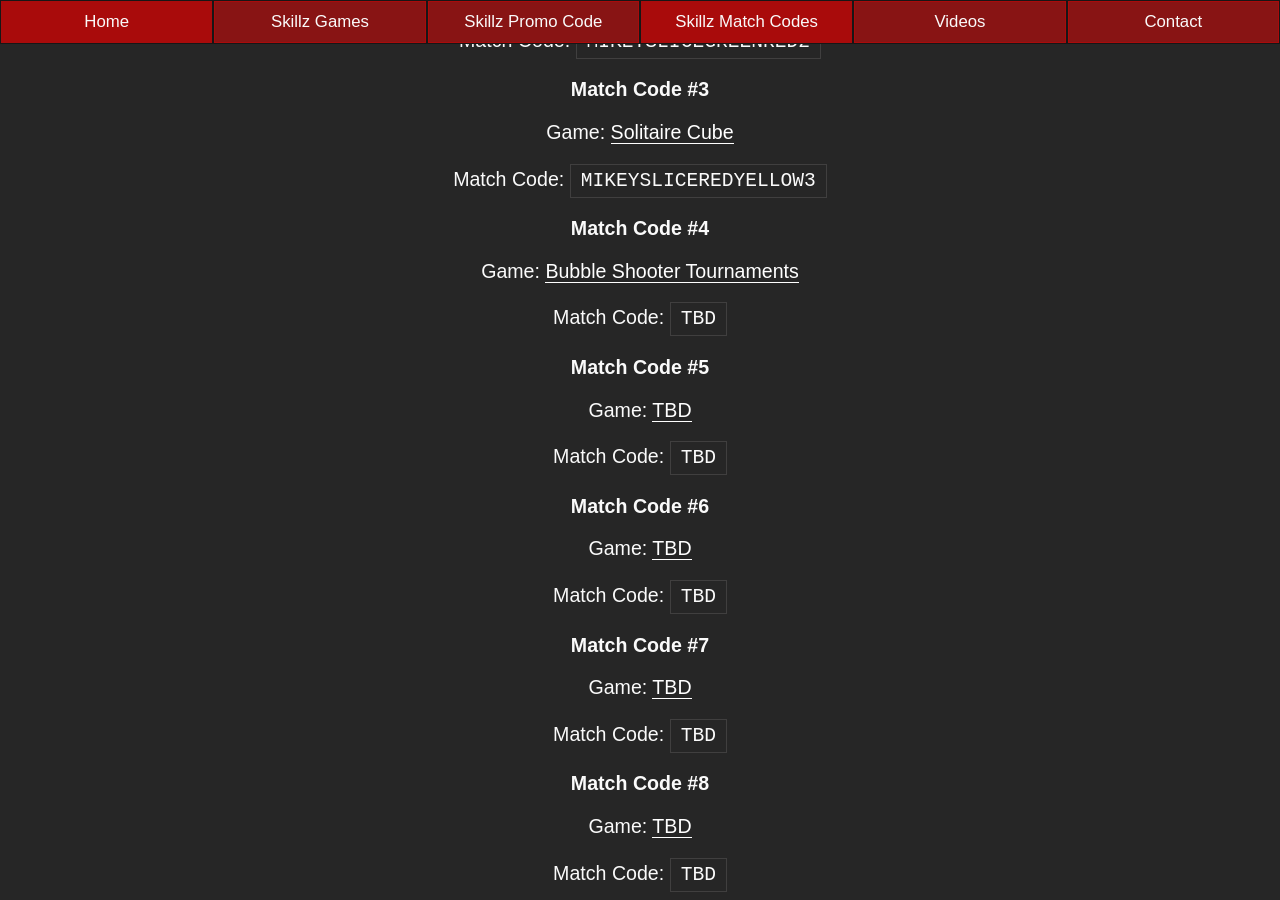
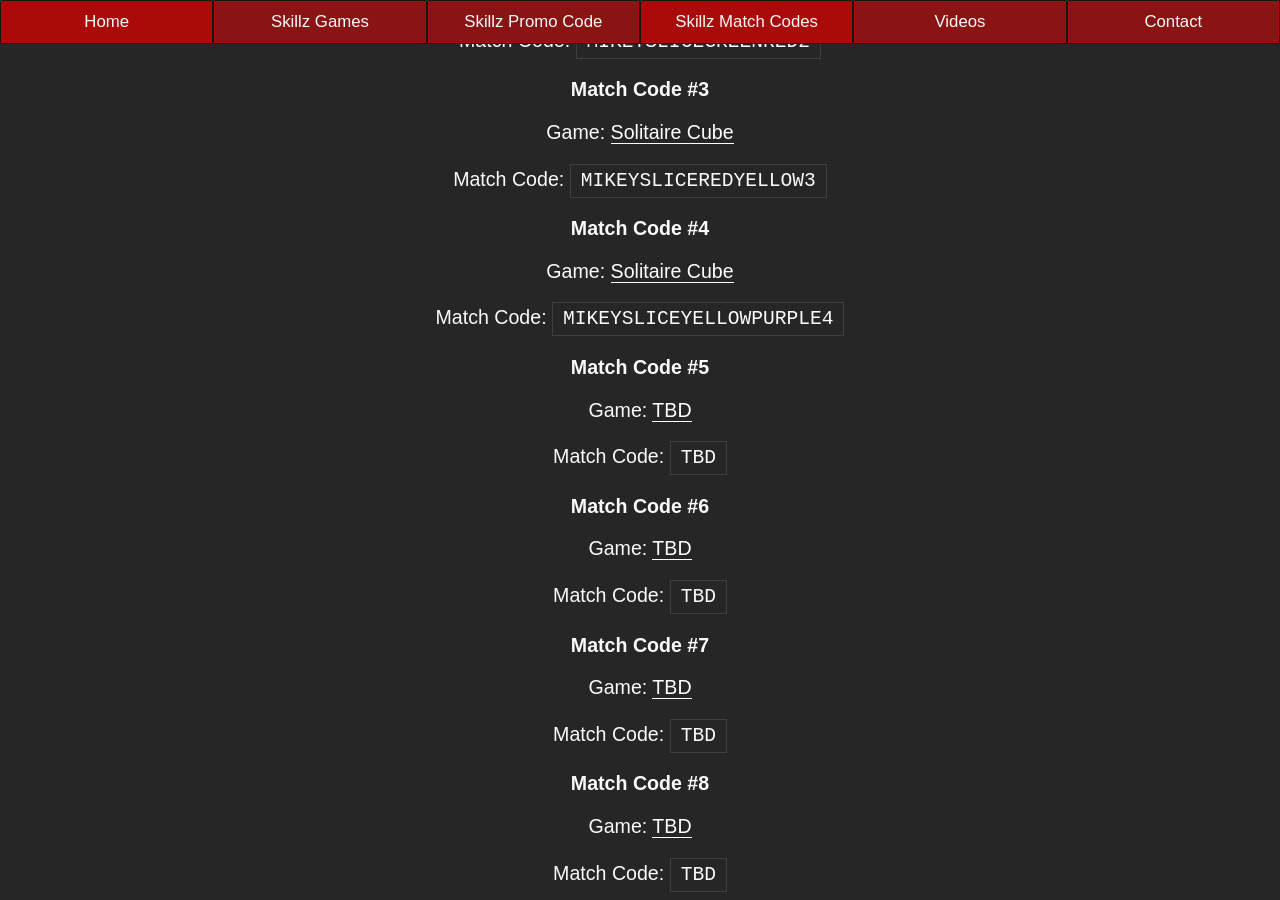
Before and after one commit to mikeyslice/esports-medium, a Jekyll site: the page built from skillz-match-codes.md, in a window 1280 px wide and 900 px high, scrolled down 3521 px. Built offline with Jekyll 4.4.1, drawn with Linux system fonts in a browser that asks for light colours.

Commit message:
Update Skillz Match Codes “skillz-match-codes”

```diff
--- a/_includes/pages/skillz-match-codes.html
+++ b/_includes/pages/skillz-match-codes.html
@@ -121,9 +121,9 @@
 
 <h3>Match Code #4</h3>
 
-<p>Game: <a href="/skillz-games/">Bubble Shooter Tournaments</a><p>
+<p>Game: <a href="/skillz-games/">Solitaire Cube</a><p>
 
-<p>Match Code: <code>TBD</code><p>
+<p>Match Code: <code>MIKEYSLICEYELLOWPURPLE4</code><p>
 
 <h3>Match Code #5</h3>
 
```
